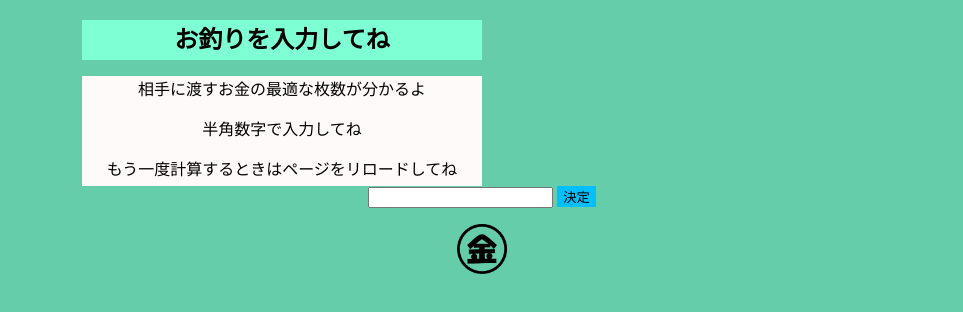
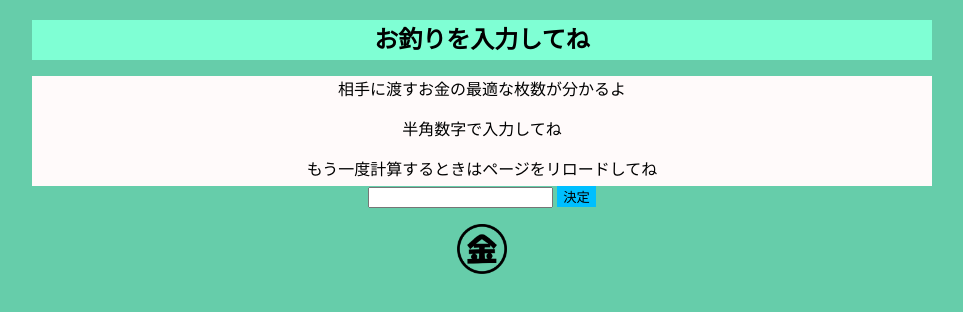
Before and after one commit to 1627009/web1, a plain HTML site: page index.html in a window 1280 px wide. Shown: the whole page, without its empty margins (158-1121 px from the left). Drawn offline with Linux system fonts and the light colour scheme; a web font is replaced by a local one.

Commit message:
Update default.css

```diff
--- a/css/default.css
+++ b/css/default.css
@@ -5,18 +5,18 @@ body{
   background-color: #66cdaa;
   margin-right: auto;
   margin-left : auto;
-  width: 800px;
+  width: 900px;
 }
 
 header{
   background-color: #7fffd4;
-  width: 400px;
+  width: 900px;
   height: 40px;
 }
 
 article{
   background-color: #fffafa;
-  width: 400px;
+  width: 900px;
   height: 110px;
 }
 
```
